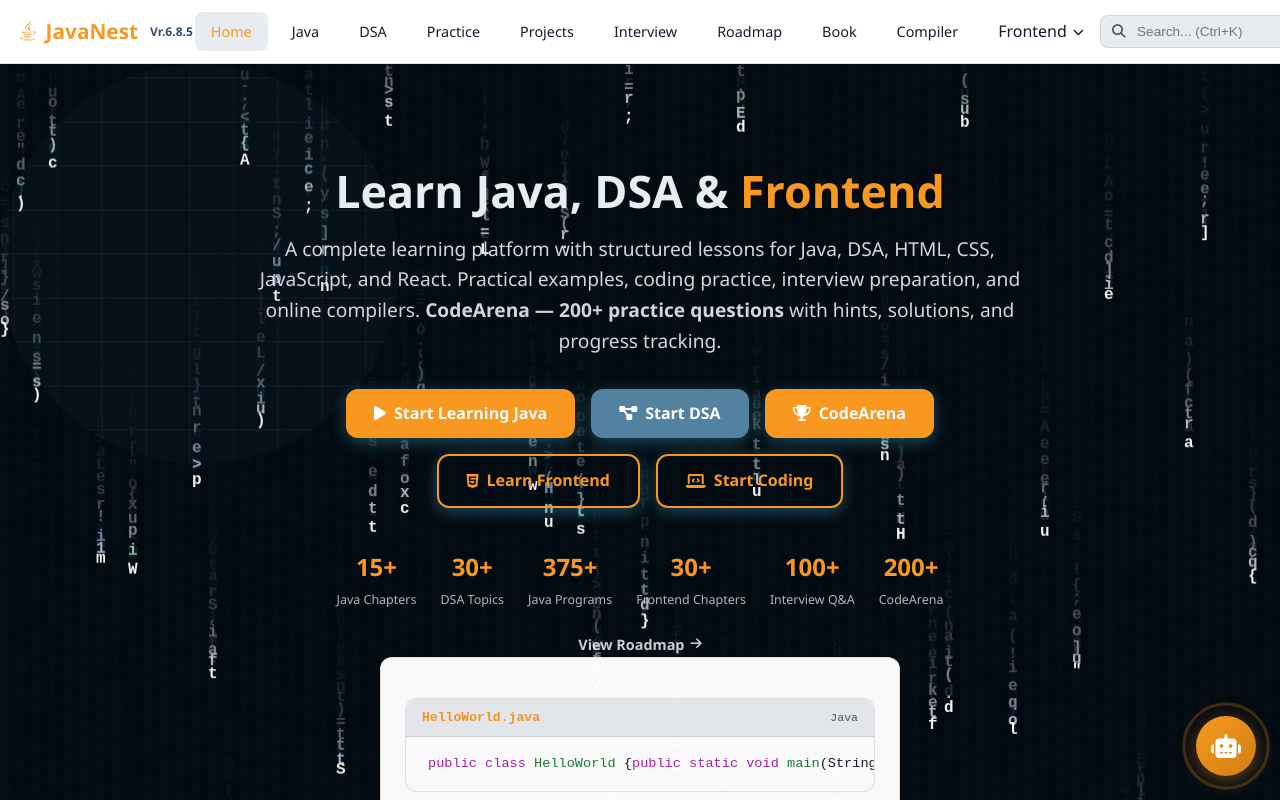
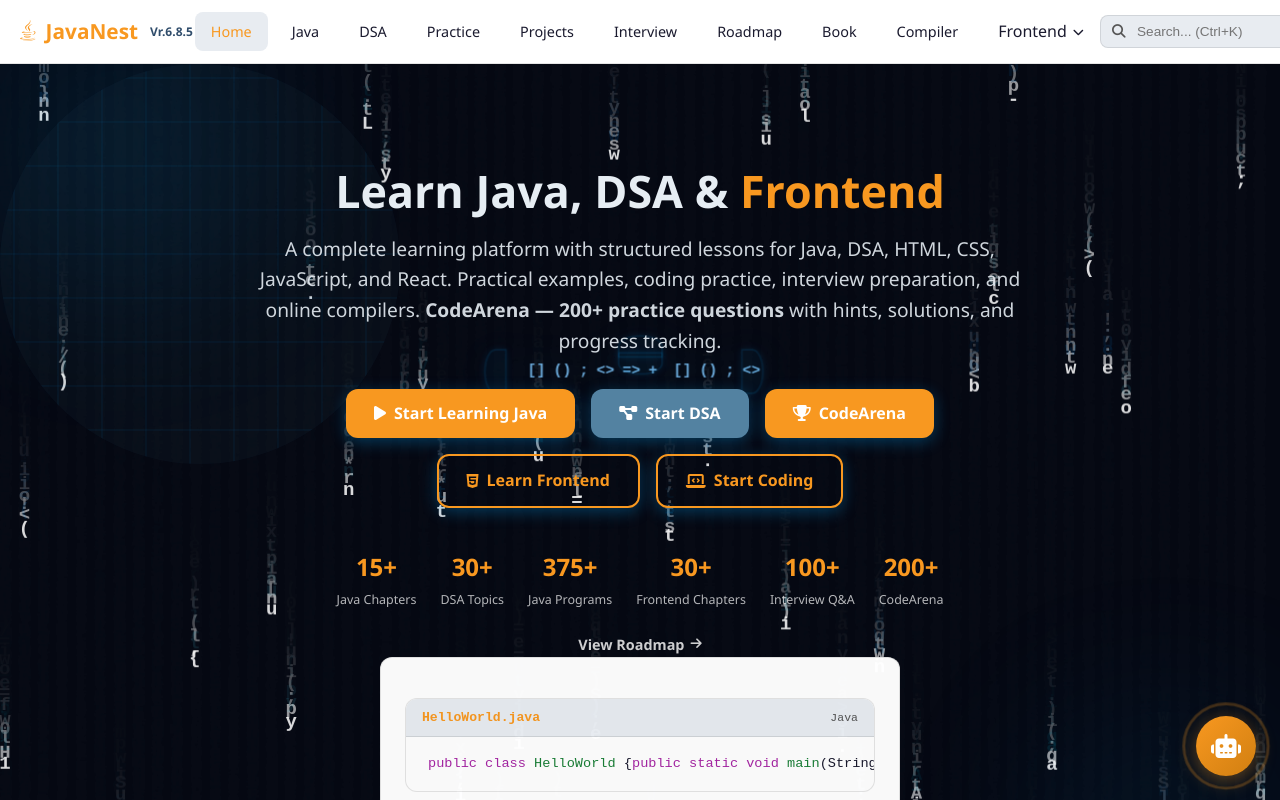
Before and after one commit to abhinavmaurya12/javapath-react, a React (Vite) app: page / in a window 1280 px wide. Shown: the top 800 px of the page. Built offline with nearby package versions, Linux system fonts and the light colour scheme.

Commit message:
style: blue-black hero + vertical What's New list (no bottom scroller)

```diff
--- a/src/assets/css/style.css
+++ b/src/assets/css/style.css
@@ -254,25 +254,6 @@ code{background:var(--code-bg);padding:2px 6px;border-radius:4px;font-size:.85re
 .video-section{margin-bottom:24px}
 .video-section h3{color:var(--primary);margin-bottom:12px;font-size:1.1rem;display:flex;align-items:center;gap:8px}
 .video-link-btn:hover{transform:translateY(-2px);box-shadow:0 6px 16px rgba(255,0,0,.4)!important}
-
-/* === What's New Scrollable Cards === */
-.whats-new-scroll{overflow-x:auto;padding-bottom:16px;margin:0 -24px;padding:0 24px 16px}
-.whats-new-scroll::-webkit-scrollbar{height:8px}
-.whats-new-scroll::-webkit-scrollbar-track{background:var(--surface);border-radius:4px}
-.whats-new-scroll::-webkit-scrollbar-thumb{background:var(--primary);border-radius:4px}
-.whats-new-cards{display:flex;gap:20px;min-width:max-content}
-.whats-new-card{flex:0 0 380px;background:var(--surface);border:1px solid var(--border);border-radius:var(--radius);padding:24px;transition:all .3s}
-.whats-new-card:hover{transform:translateY(-4px);box-shadow:var(--shadow);border-color:var(--primary)}
-.whats-new-card-date{color:var(--primary);font-size:.85rem;font-weight:600;margin-bottom:12px;display:flex;align-items:center;gap:6px}
-.whats-new-card-content h4{color:var(--text);margin-bottom:12px;font-size:1.05rem}
-.whats-new-card-content ul{margin:0;padding-left:20px}
-.whats-new-card-content li{margin-bottom:8px;color:var(--text-muted);font-size:.9rem;line-height:1.5}
-@media (max-width: 768px) {
-  .whats-new-cards{flex-direction:row;min-width:max-content;overflow-x:auto;padding-bottom:8px}
-  .whats-new-card{flex:0 0 280px;width:280px;max-width:none}
-  .whats-new-scroll{overflow-x:auto;margin:0 -16px;padding:0 16px 16px;-webkit-overflow-scrolling:touch}
-}
-
 
 /* === Cards, Practice, Projects, Interview Grid === */
 .practice-section{background:var(--card);border:2px solid var(--primary);border-radius:var(--radius);padding:28px;margin-top:32px}
@@ -633,18 +614,19 @@ code{background:var(--code-bg);padding:2px 6px;border-radius:4px;font-size:.85re
 .hero-stat .stat-num{display:block;font-size:1.5rem;font-weight:700;color:var(--primary)}
 .hero-stat .stat-label{font-size:.78rem;color:rgba(255,255,255,.7)}
 
-/* === Hero Animated Background === */
-.hero{position:relative;overflow:hidden;background:#040913;color:#e6edf3;min-height:640px}
-.hero::before{content:'';position:absolute;inset:-50%;z-index:0;pointer-events:none;
+/* === Hero Animated Background — blue & black === */
+.hero{position:relative;overflow:hidden;background:#02060d;color:#e6edf3;min-height:640px}
+.hero::before{content:'';position:absolute;inset:-40%;z-index:0;pointer-events:none;
   background:
-    radial-gradient(ellipse 70% 60% at 30% 20%,rgba(97,218,255,.30),transparent 60%),
-    radial-gradient(ellipse 65% 55% at 75% 85%,rgba(40,167,245,.28),transparent 60%),
-    radial-gradient(ellipse 55% 40% at 50% 55%,rgba(30,144,255,.18),transparent 70%),
-    radial-gradient(ellipse 80% 70% at 50% 0%,rgba(0,120,212,.14),transparent 60%)}
-.hero::after{content:'';position:absolute;inset:0;z-index:0;pointer-events:none;opacity:.5;
+    radial-gradient(ellipse 60% 50% at 25% 18%,rgba(0,140,255,.34),transparent 58%),
+    radial-gradient(ellipse 55% 48% at 80% 88%,rgba(0,168,220,.30),transparent 58%),
+    radial-gradient(ellipse 45% 35% at 50% 60%,rgba(0,120,212,.20),transparent 70%),
+    radial-gradient(ellipse 70% 60% at 50% 0%,rgba(0,110,200,.16),transparent 60%),
+    linear-gradient(180deg,#02060d 0%,#030a18 45%,#02060d 100%)}
+.hero::after{content:'';position:absolute;inset:0;z-index:0;pointer-events:none;opacity:.55;
   background-image:
-    linear-gradient(rgba(97,218,255,.14) 1px,transparent 1px),
-    linear-gradient(90deg,rgba(97,218,255,.14) 1px,transparent 1px);
+    linear-gradient(rgba(0,168,255,.16) 1px,transparent 1px),
+    linear-gradient(90deg,rgba(0,168,255,.16) 1px,transparent 1px);
   background-size:44px 44px;
   animation:heroGrid 3s linear infinite}
 @keyframes heroGrid{0%{background-position:0 0}100%{background-position:44px 44px}}
@@ -653,11 +635,50 @@ code{background:var(--code-bg);padding:2px 6px;border-radius:4px;font-size:.85re
 .hero-content{position:relative;z-index:2}
 .hero-content h1,.hero-content p,.hero-link a{color:#e6edf3}
 .hero-content h1 span{color:var(--primary)}
-.hero-btns .btn{box-shadow:0 4px 16px rgba(97,218,255,.3);transition:all .2s}
-.hero-btns .btn:hover{transform:translateY(-2px);box-shadow:0 8px 28px rgba(97,218,255,.55)}
-.hero-code{position:relative;z-index:2;opacity:.98}
+.hero-btns .btn{box-shadow:0 4px 16px rgba(0,168,255,.3);transition:all .2s}
+.hero-btns .btn:hover{transform:translateY(-2px);box-shadow:0 8px 28px rgba(0,168,255,.55)}
+.hero-code{position:relative;z-index:3;opacity:.98}
+/* === Aurora bands drifting behind the cloud === */
+.hero-aurora{position:absolute;inset:0;z-index:0;pointer-events:none;opacity:.4}
+.hero-aurora::before,.hero-aurora::after{content:'';position:absolute;border-radius:50%;filter:blur(90px);animation:auroraDrift 22s ease-in-out infinite}
+.hero-aurora::before{width:400px;height:400px;background:radial-gradient(circle,rgba(0,168,255,.45),transparent 70%);top:-120px;left:-80px}
+.hero-aurora::after{width:360px;height:360px;background:radial-gradient(circle,rgba(0,140,220,.4),transparent 70%);bottom:-100px;right:-60px;animation-delay:-11s}
+@keyframes auroraDrift{0%,100%{transform:translate(0,0) scale(1) rotate(0deg)}33%{transform:translate(50px,-35px) scale(1.1) rotate(10deg)}66%{transform:translate(-35px,40px) scale(.92) rotate(-8deg)}}
+
+/* Floating particles rising */
+.hero-particles{position:absolute;inset:0;z-index:0;pointer-events:none;overflow:hidden}
+.hero-particles .hp{position:absolute;bottom:-20px;width:2px;height:2px;border-radius:50%;background:rgba(0,168,255,.5);box-shadow:0 0 6px rgba(0,168,255,.45);animation:floatUp linear infinite}
+@keyframes floatUp{0%{transform:translateY(0) scale(.3);opacity:0}15%{opacity:.6}100%{transform:translateY(-100vh) scale(1.1);opacity:0}}
+
+/* === Hero Cloud — rotating + bouncing code symbols with blue half-circle cuts === */
+.hero-cloud{position:absolute;top:36%;left:50%;transform:translate(-50%,-50%);z-index:2;pointer-events:none;filter:drop-shadow(0 0 18px rgba(0,168,255,.35));animation:cloudBob 6s ease-in-out infinite}
+@keyframes cloudBob{0%,100%{transform:translate(-50%,-50%) translateY(0)}50%{transform:translate(-50%,-50%) translateY(-8px)}}
+.hero-cloud-inner{position:relative;display:flex;gap:8px;flex-wrap:wrap;justify-content:center;align-items:center;max-width:560px;padding:0 6px}
+.hero-cloud .cc{font:600 15px 'Courier New',monospace;color:#7ec8ff;opacity:.85;will-change:transform,opacity;animation:cloudBounce 3.4s cubic-bezier(.3,.7,.4,1) infinite}
+.hero-cloud .cc:nth-child(1){animation-delay:0s}
+.hero-cloud .cc:nth-child(2){animation-delay:.28s}
+.hero-cloud .cc:nth-child(3){animation-delay:.56s}
+.hero-cloud .cc:nth-child(4){animation-delay:.84s}
+.hero-cloud .cc:nth-child(5){animation-delay:1.12s}
+.hero-cloud .cc:nth-child(6){animation-delay:1.4s}
+.hero-cloud .cc:nth-child(7){animation-delay:1.68s}
+.hero-cloud .cc:nth-child(8){animation-delay:1.96s}
+.hero-cloud .cc:nth-child(9){animation-delay:2.24s}
+.hero-cloud .cc:nth-child(10){animation-delay:2.52s}
+.hero-cloud .cc:nth-child(11){animation-delay:2.8s}
+.hero-cloud .cc:nth-child(12){animation-delay:3.08s}
+@keyframes cloudBounce{0%{transform:translateY(0) scale(1) rotate(0deg);opacity:.45}25%{transform:translateY(-8px) scale(1.06) rotate(4deg);opacity:1}50%{transform:translateY(0) scale(.95) rotate(-3deg);opacity:.7}75%{transform:translateY(-4px) scale(1.03) rotate(2deg);opacity:.85}100%{transform:translateY(0) scale(1) rotate(0deg);opacity:.45}}
+.cut-top{top:-16px;left:50%;width:64px;height:32px;transform:translateX(-50%);border-radius:50% 50% 0 0;border-bottom:none}
+.cut-bottom{bottom:-16px;left:50%;width:64px;height:32px;transform:translateX(-50%);border-radius:0 0 50% 50%;border-top:none;animation-delay:.65s}
+.cut-left{left:-18px;top:50%;width:32px;height:64px;transform:translateY(-50%);border-radius:50% 0 0 50%;border-right:none;animation-delay:1.3s}
+.cut-right{right:-18px;top:50%;width:32px;height:64px;transform:translateY(-50%);border-radius:0 50% 50% 0;border-left:none;animation-delay:1.95s}
+@keyframes cutPulse{0%,100%{opacity:.3;transform:translate(-50%,-50%) scale(.7)}50%{opacity:.95;transform:translate(-50%,-50%) scale(1.2)}}
+.hero-cloud-cut{position:absolute;background:rgba(0,168,255,.14);border:2px solid rgba(0,168,255,.5);box-shadow:0 0 12px rgba(0,168,255,.35);animation:cutPulse 3.2s ease-in-out infinite}
 @media(max-width:768px){
   .hero-code{display:none}
+  .hero-cloud{display:none}
+  .hero-particles{display:none}
+  .hero-aurora::before,.hero-aurora::after{display:none}
 }
 
 /* === Countdown === */
--- a/src/pages/HomePage.jsx
+++ b/src/pages/HomePage.jsx
@@ -88,16 +88,16 @@ export default function HomePage() {
       'ArrayList<Node> queue=new LinkedList<>();queue.add(root);',
       'while(!stack.isEmpty()){int x=stack.pop();System.out.println(x);}'
     ]
-    const fontSize = 16
+    const fontSize = 19
     let columns, drops, colors
 
     function resize() {
       canvas.width = canvas.offsetWidth
       canvas.height = canvas.offsetHeight
       columns = Math.floor(canvas.width / fontSize)
-      drops = new Array(columns).fill(0).map(() => Math.floor(Math.random() * -40))
+      drops = new Array(columns).fill(0).map(() => Math.floor(Math.random() * -50))
       colors = new Array(columns).fill(0).map(() => {
-        const r = ['#61dafb','#40c4ff','#1e90ff','#2a9df4','#48cae4','#00b4d8','#90e0ef']
+        const r = ['#00a8ff','#0096ff','#00b4d8','#48cae4']
         return r[Math.floor(Math.random() * r.length)]
       })
     }
@@ -106,26 +106,28 @@ export default function HomePage() {
 
     function draw() {
       // motion-blur trail: fade previous frame instead of clearing
-      ctx.fillStyle = 'rgba(7,11,20,0.28)'
+      ctx.fillStyle = 'rgba(7,11,20,0.32)'
       ctx.fillRect(0, 0, canvas.width, canvas.height)
       ctx.font = "600 " + fontSize + "px 'Courier New', monospace"
+      const t = performance.now() * 0.001
       for (let i = 0; i < columns; i++) {
         const set = charSets[Math.floor(Math.random() * charSets.length)]
         const ch = set[Math.floor(Math.random() * set.length)]
         const x = i * fontSize
         const y = drops[i] * fontSize
         const col = colors[i]
+        const wave = Math.sin(t * 0.8 + i * 0.5) * 1.2
         // dim trailing chars
         ctx.fillStyle = col
-        ctx.globalAlpha = 0.18
-        ctx.fillText(ch, x, y - fontSize)
+        ctx.globalAlpha = 0.12
+        ctx.fillText(ch, x + wave, y - fontSize)
         // bright head of the stream
         ctx.fillStyle = '#fff'
-        ctx.globalAlpha = 0.95
-        ctx.fillText(ch, x, y)
+        ctx.globalAlpha = 0.85
+        ctx.fillText(ch, x + wave, y)
         ctx.globalAlpha = 1
-        if (y > canvas.height && Math.random() > 0.975) drops[i] = 0
-        drops[i] += 0.55 + Math.random() * 0.7
+        if (y > canvas.height && Math.random() > 0.98) drops[i] = 0
+        drops[i] += 0.4 + Math.random() * 0.4
       }
       raf = requestAnimationFrame(draw)
     }
@@ -136,10 +138,36 @@ export default function HomePage() {
     }
   }, [])
 
-  return (
+return (
     <div id="page-home">
       <section className="hero">
         <div className="hero-code-rain"><canvas id="hero-code-rain"></canvas></div>
+        <div className="hero-aurora"></div>
+        <div className="hero-cloud" aria-hidden="true">
+          <div className="hero-cloud-inner">
+            <span className="cc cc-1">{}</span>
+            <span className="cc cc-2">[]</span>
+            <span className="cc cc-3">()</span>
+            <span className="cc cc-4">;</span>
+            <span className="cc cc-5">&lt;&gt;</span>
+            <span className="cc cc-6">=&gt;</span>
+            <span className="cc cc-7">+</span>
+            <span className="cc cc-8">{}</span>
+            <span className="cc cc-9">[]</span>
+            <span className="cc cc-10">()</span>
+            <span className="cc cc-11">;</span>
+            <span className="cc cc-12">&lt;&gt;</span>
+          </div>
+          <span className="hero-cloud-cut cut-top"></span>
+          <span className="hero-cloud-cut cut-bottom"></span>
+          <span className="hero-cloud-cut cut-left"></span>
+          <span className="hero-cloud-cut cut-right"></span>
+        </div>
+        <div className="hero-particles" aria-hidden="true">
+          {Array.from({length: 8}, (_,i) => (
+            <span key={i} className="hp" style={{left:(i*12+4)+'%', animationDelay:(i*0.7)+'s', animationDuration:(6+i*0.8)+'s'}}></span>
+          ))}
+        </div>
         <div className="hero-content">
           <h1>Learn Java, DSA & <span>Frontend</span></h1>
           <p>A complete learning platform with structured lessons for Java, DSA, HTML, CSS, JavaScript, and React. Practical examples, coding practice, interview preparation, and online compilers. <strong>CodeArena — 200+ practice questions</strong> with hints, solutions, and progress tracking.</p>
@@ -259,12 +287,11 @@ export default function HomePage() {
           <h2><i className="fas fa-newspaper" style={{ color: 'var(--primary)' }}></i> What's New</h2>
           <p>Latest updates and improvements</p>
         </div>
-        <div className="whats-new-scroll">
-          <div className="whats-new-cards">
+        <div className="whats-new-list">
             {WHATS_NEW.map((w, i) => (
-              <div key={i} className="whats-new-card">
-                <div className="whats-new-card-date"><i className="fas fa-calendar"></i> {w.date}</div>
-                <div className="whats-new-card-content">
+              <div key={i} className="whats-new-item">
+                <div className="whats-new-date"><i className="fas fa-calendar"></i> {w.date}</div>
+                <div className="whats-new-content">
                   <h4>{w.title}</h4>
                   <ul>
                     {w.items.map((item, j) => <li key={j}>{item}</li>)}
@@ -273,7 +300,6 @@ export default function HomePage() {
               </div>
             ))}
           </div>
-        </div>
       </section>
 
       <section className="section" style={{ background: 'var(--card)' }}>
```
Also changed, not shown: 1 other file (tests, documents, lock files or other folders).
